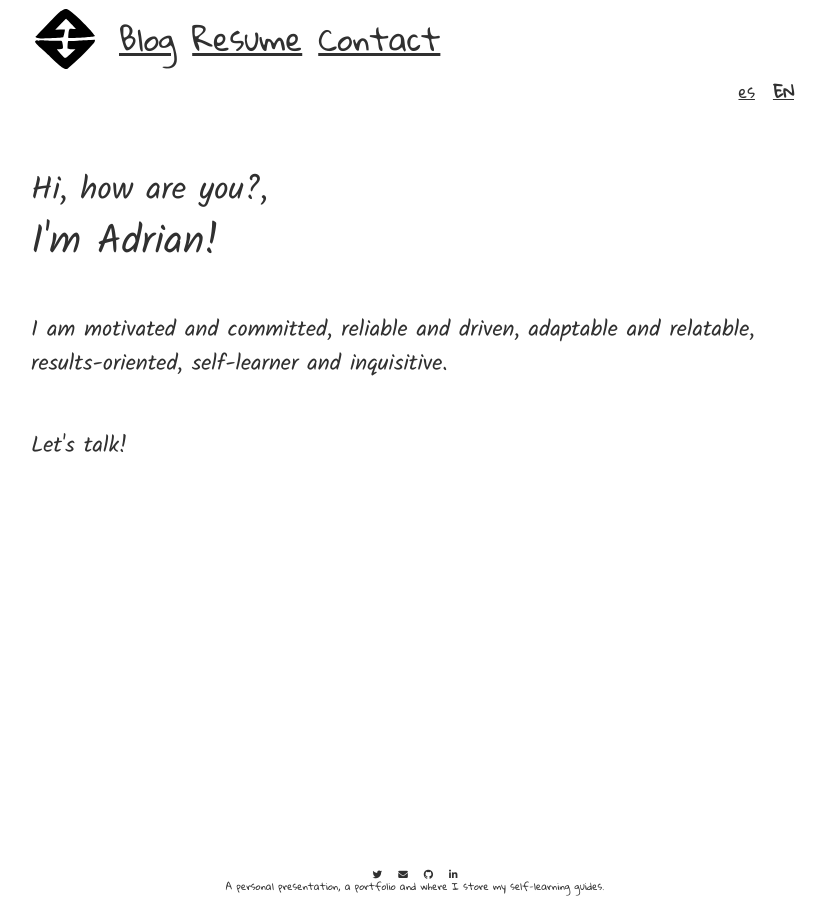
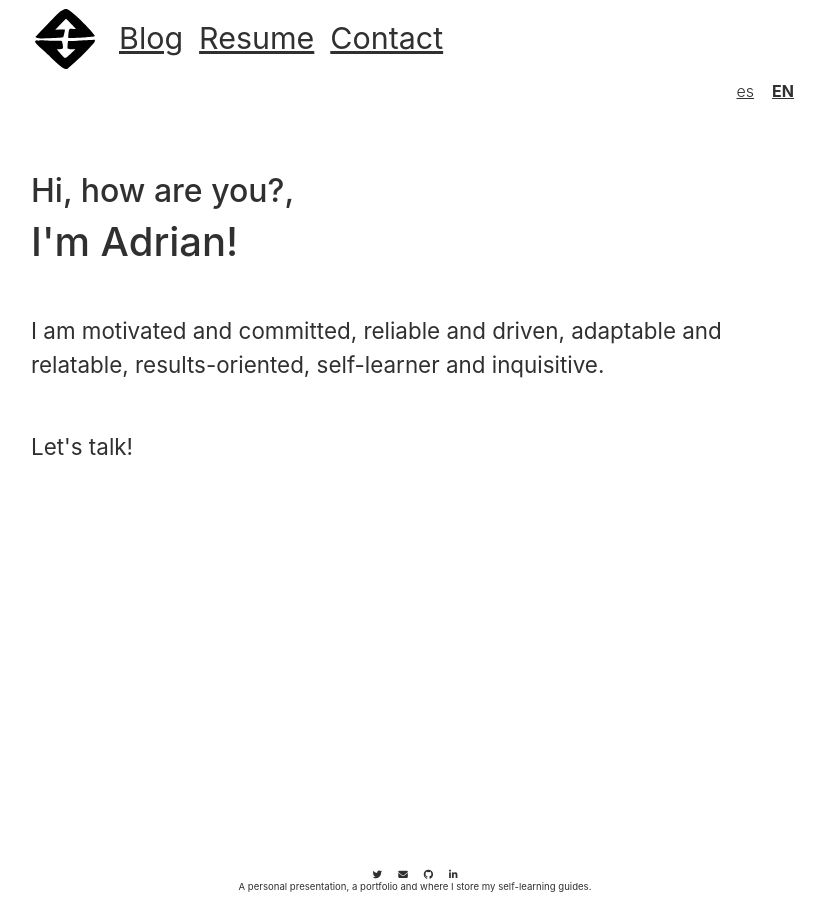
Before and after one commit to adrian-robles/adrian-robles.github.io, a Jekyll site: the page built from index.html, in a window 1280 px wide. Shown: the whole page, without its empty margins (225-1051 px from the left). Built offline with Jekyll 4.4.1, drawn with Linux system fonts in a browser that asks for light colours; nearby versions of some CDN libraries.

Commit message:
Update fonts

```diff
--- a/_sass/main.scss
+++ b/_sass/main.scss
@@ -21,7 +21,7 @@ a:hover {
 /* logo */
 
 nav {
-  font-family: $base-font-family;
+  font-family: $base-font-family !important;
 }
 
 #ar-logo {
@@ -54,7 +54,7 @@ button.navbar-toggler {
       height: 1.5em;
 
        a {
-        font-family: $base-font-family;
+        font-family: $base-font-family !important;
         padding: 0 5px;
         line-height: 1.7em;
         font-weight: 300;
@@ -79,7 +79,7 @@ button.navbar-toggler {
 /* home page */
 
 #intro {
-  font-family: $body-font-family;
+  font-family: $body-font-family !important;
 }
 
 
@@ -91,15 +91,15 @@ button.navbar-toggler {
   line-height: 1.2rem;
   font-size: .9rem;
   text-align: justify;
-  font-family: $body-font-family;
+  font-family: $body-font-family !important;
 }
 
 .card {
-  font-family: $body-font-family;
+  font-family: $body-font-family !important;
 }
 
 .card-title {
-  font-family: $base-font-family;
+  font-family: $base-font-family !important;
 }
 
 blockquote {
@@ -147,11 +147,11 @@ blockquote {
 
 /* resume */
 #res-header {
-  font-family: $base-font-family;
+  font-family: $base-font-family !important;
 }
 
 #res-body {
-  font-family: $body-font-family;
+  font-family: $body-font-family !important;
 }
 
 #pers {
@@ -174,11 +174,11 @@ blockquote {
 }
 
 #contact-info {
-  font-family: $body-font-family;
+  font-family: $body-font-family !important;
 }
 
 #contact-info h2 {
-  font-family: $base-font-family;
+  font-family: $base-font-family !important;
 }
 
 /* footer */
@@ -187,7 +187,7 @@ blockquote {
   line-height: 1.2;
   color: $black-shade1;
   background-color: $white-color;
-  font-family: $base-font-family;
+  font-family: $base-font-family !important;
 }
 
 .footer-copyright {
```
